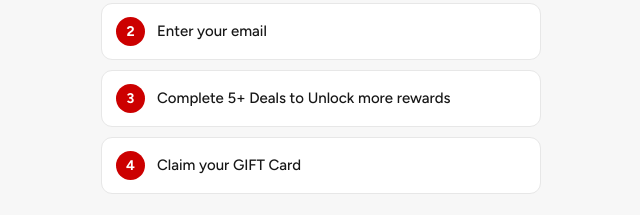
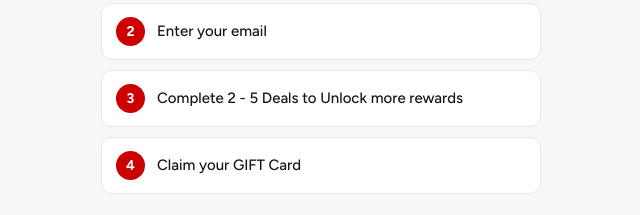
Before and after one commit to itszagghazal-hash/walmart-hamza, a plain HTML site: page index.html in a window 1280 px wide. Shown: the part 742-957 px from the top of the page, 319-959 px from the left. Drawn offline with Linux system fonts and the light colour scheme.

Commit message:
Update index.html

```diff
--- a/index.html
+++ b/index.html
@@ -379,7 +379,7 @@ ENJOY SHOPPING AT TARGET    </span>
 
       <li>
         <b>3</b>
-        Complete 5+ Deals to Unlock more rewards
+        Complete 2 - 5 Deals to Unlock more rewards
       </li>
 
       <li>
```
